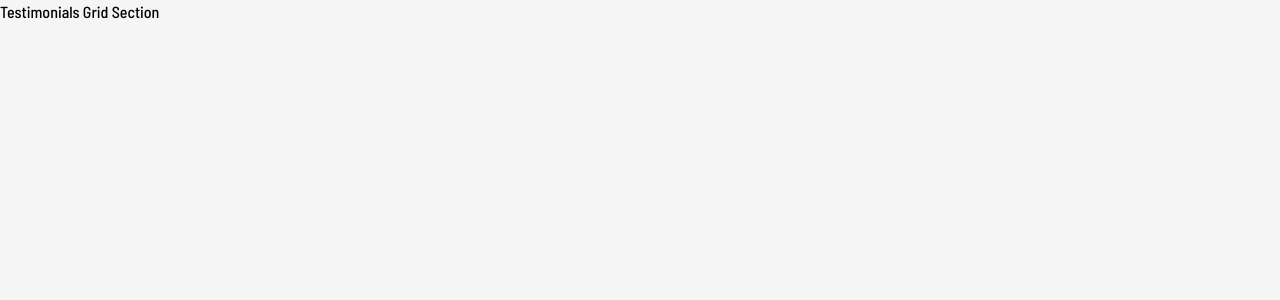
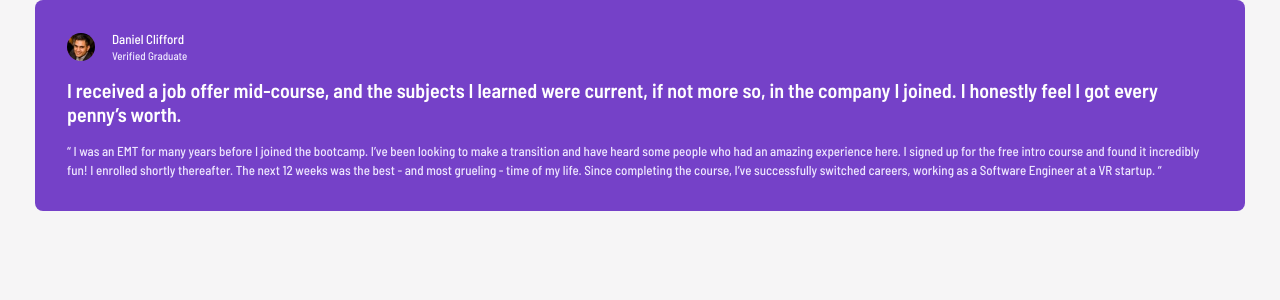
Before and after one commit to JasonY199/testimonials-grid-section, a Next.js app: page / in a window 1280 px wide. Shown: the top 300 px of the page. Built offline with nearby package versions, Linux system fonts and the light colour scheme.

Commit message:
create testimonial card

```diff
--- a/app/page.tsx
+++ b/app/page.tsx
@@ -1,9 +1,9 @@
-import Image from "next/image";
+import TestimonialCard from "@/components/TestimonialCard";
 
 export default function Home() {
   return (
-    <section>
-      <h1>Testimonials Grid Section</h1>
-    </section>
+    <main className="px-[35px] py-[73]">
+      <TestimonialCard author="daniel" />
+    </main>
   );
 }
--- /dev/null
+++ b/components/TestimonialCard.tsx
@@ -0,0 +1,46 @@
+import { testimonialsData } from "@/data/testimonials-data";
+import Image from "next/image";
+
+export default function TestimonialCard({
+  author,
+  className,
+}: {
+  author: string;
+  className?: string;
+}) {
+  return (
+    <article
+      className={`
+        ${testimonialsData[author].backgroundColor}
+        rounded-lg p-8
+        flex flex-col gap-4
+    `}
+    >
+      <div className="flex flex-row gap-[17px]">
+        <Image
+          src={testimonialsData[author].image}
+          alt=""
+          width={28}
+          height={28}
+          className="self-center rounded-full"
+        />
+        <div className="flex flex-col gap-1">
+          <h1 className={`text-preset-2 ${testimonialsData[author].nameColor}`}>
+            {testimonialsData[author].name}
+          </h1>
+          <h3
+            className={`text-preset-4 ${testimonialsData[author].verifiedColor}`}
+          >
+            Verified Graduate
+          </h3>
+        </div>
+      </div>
+      <h2 className={`text-preset-1 ${testimonialsData[author].headingColor}`}>
+        {testimonialsData[author].heading}
+      </h2>
+      <p className={`text-preset-3 ${testimonialsData[author].quoteColor}`}>
+        “ {testimonialsData[author].quote} “
+      </p>
+    </article>
+  );
+}
--- a/data/testimonials-data.ts
+++ b/data/testimonials-data.ts
@@ -4,7 +4,12 @@ type TestimonialsDataType = {
     heading: string;
     quote: string;
     image: string;
-    color: string;
+    backgroundColor: string;
+    imageBorderColor: string;
+    nameColor: string;
+    verifiedColor: string;
+    headingColor: string;
+    quoteColor: string;
   };
 };
 
@@ -15,24 +20,39 @@ export const testimonialsData: TestimonialsDataType = {
       "I received a job offer mid-course, and the subjects I learned were current, if not more so, in the company I joined. I honestly feel I got every penny’s worth.",
     quote:
       "I was an EMT for many years before I joined the bootcamp. I’ve been looking to make a transition and have heard some people who had an amazing experience here. I signed up for the free intro course and found it incredibly fun! I enrolled shortly thereafter. The next 12 weeks was the  best - and most grueling - time of my life. Since completing the course, I’ve  successfully switched careers, working as a Software Engineer at a VR startup.",
-    image: "image-daniel.jpg",
-    color: "purple-500",
+    image: "/image-daniel.jpg",
+    backgroundColor: "bg-purple-500",
+    imageBorderColor: "#A775F1",
+    nameColor: "text-white",
+    verifiedColor: "text-purple-50",
+    headingColor: "text-white",
+    quoteColor: "text-purple-50",
   },
   jonathan: {
     name: "Jonathan Walters",
     heading: "The team was very supportive and kept me motivated",
     quote:
       "I started as a total newbie with virtually no coding skills. I now work as a mobile engineer for a big company. This was one of the best investments I’ve made in myself.",
-    image: "image-jonathan.jpg",
-    color: "grey-500",
+    image: "/image-jonathan.jpg",
+    backgroundColor: "bg-grey-500",
+    imageBorderColor: "",
+    nameColor: "text-white",
+    verifiedColor: "text-grey-300",
+    headingColor: "text-white",
+    quoteColor: "text-grey-100",
   },
   jeanette: {
     name: "Jeanette Harmon",
     heading: "An overall wonderful and rewarding experience",
     quote:
       "Thank you for the wonderful experience! I now have a job I really enjoy, and make a good living while doing something I love.",
-    image: "image-jonathan.jpg",
-    color: "white",
+    image: "/image-jonathan.jpg",
+    backgroundColor: "bg-white",
+    imageBorderColor: "",
+    nameColor: "text-grey-500",
+    verifiedColor: "text-grey-400",
+    headingColor: "text-grey-500",
+    quoteColor: "text-grey-400",
   },
   patrick: {
     name: "Patrick Abrams",
@@ -40,15 +60,25 @@ export const testimonialsData: TestimonialsDataType = {
       "Awesome teaching support from TAs who did the bootcamp themselves. Getting guidance from them and learning from their experiences was easy.",
     quote:
       "The staff seem genuinely concerned about my progress which I find really refreshing. The program gave me the confidence necessary to be able to go out in the world and present myself as a capable junior developer. The standard is above the rest. You will get the personal attention you need from an incredible community of smart and amazing people.",
-    image: "image-patrick.jpg",
-    color: "dark-blue",
+    image: "/image-patrick.jpg",
+    backgroundColor: "bg-dark-blue",
+    imageBorderColor: "text-purple-500",
+    nameColor: "text-white",
+    verifiedColor: "text-white",
+    headingColor: "text-grey-200",
+    quoteColor: "text-grey-100",
   },
   kira: {
     name: "Kira Whittle",
     heading: "Such a life-changing experience. Highly recommended!",
     quote:
       "Before joining the bootcamp, I’ve never written a line of code. I needed some structure from professionals who can help me learn programming step by step. I was encouraged to enroll by a former student of theirs who can only say wonderful things about the program. The entire curriculum and staff did not disappoint. They were very hands-on and I never had to wait long for assistance. The agile team project, in particular, was outstanding. It took my learning to the next level in a way that no tutorial could ever have. In fact, I’ve often referred to it during interviews as an example of my development experience. It certainly helped me land a job as a full-stack developer after receiving multiple offers. 100% recommend!",
-    image: "image-kira.jpg",
-    color: "white",
+    image: "/image-kira.jpg",
+    backgroundColor: "bg-white",
+    imageBorderColor: "",
+    nameColor: "text-grey-500",
+    verifiedColor: "text-grey-300",
+    headingColor: "text-grey-500",
+    quoteColor: "text-grey-400",
   },
 };
```
